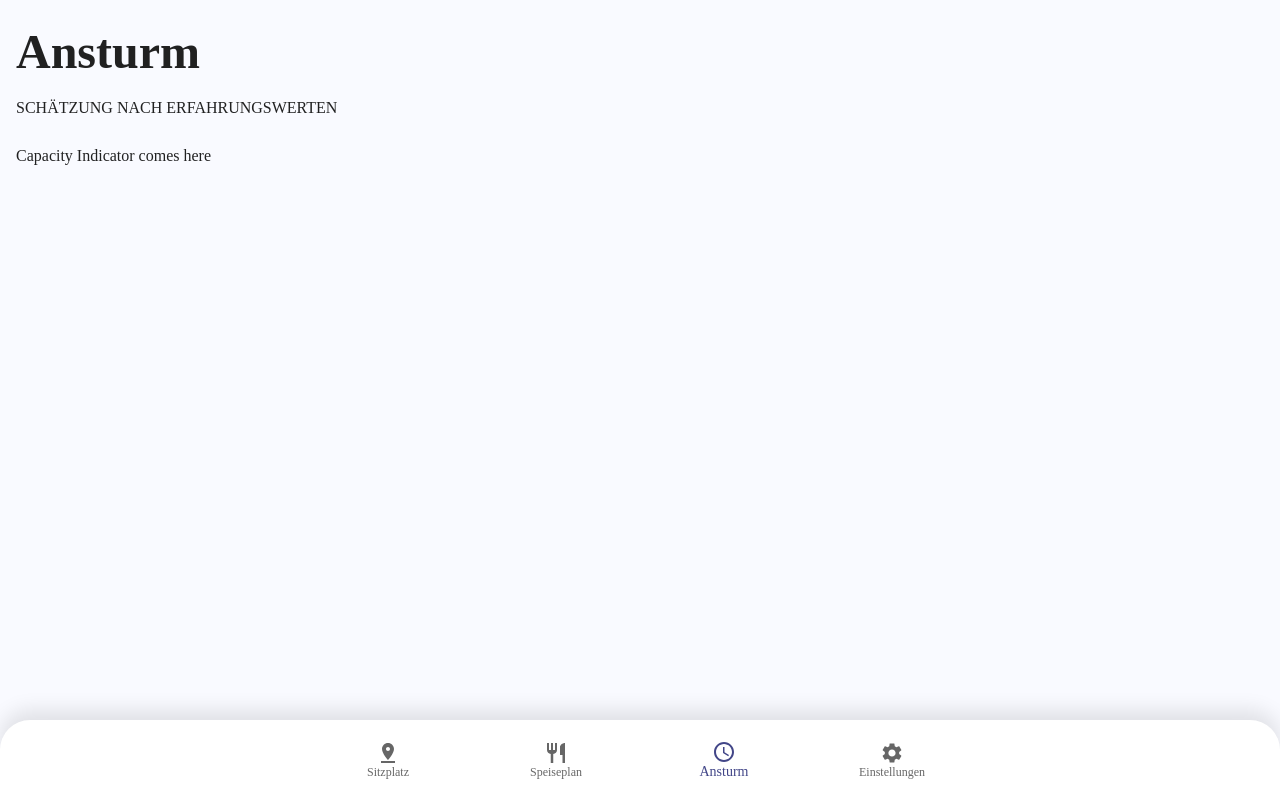
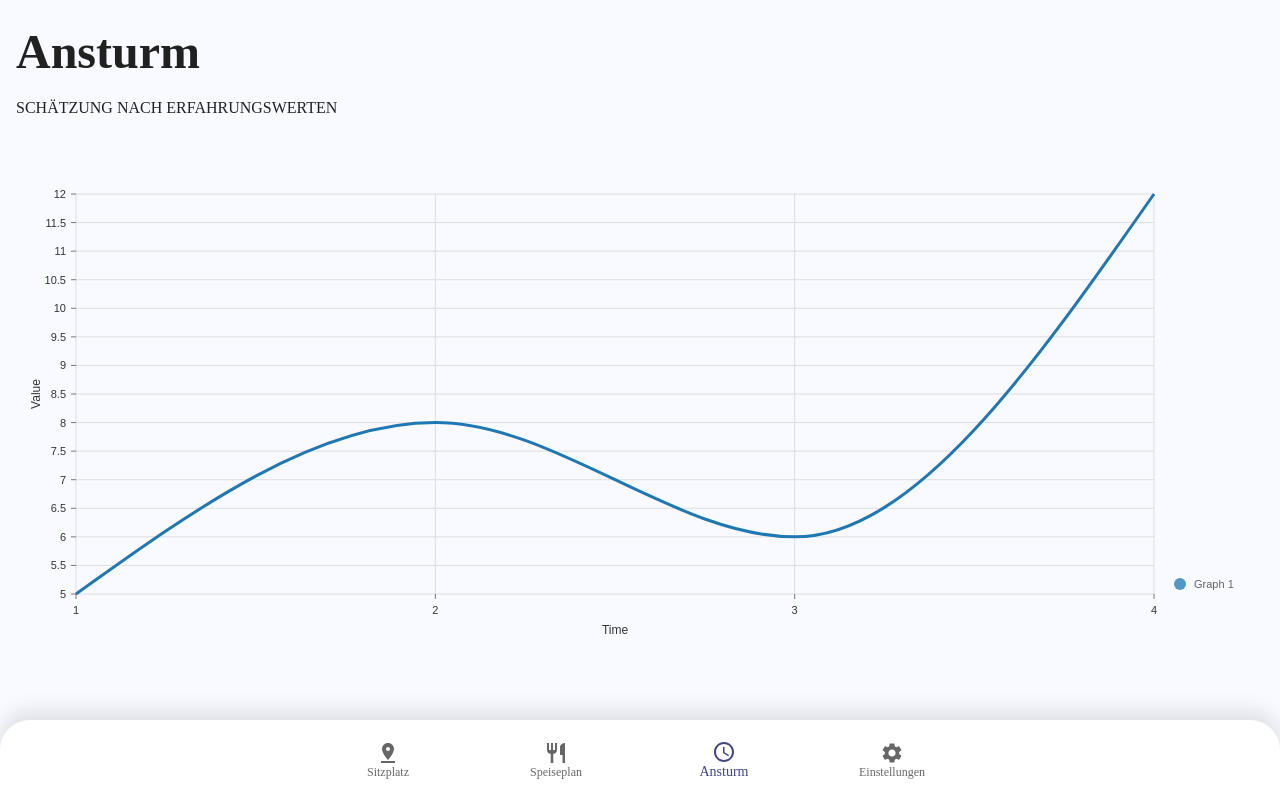
Before and after one commit to LinusHe/MensaPWA, a React (Create React App) app in the folder mensa-pwa-react/: page /rush in a window 1280 px wide. Built offline with nearby package versions, Linux system fonts and the light colour scheme.

Commit message:
Added Nivo Graph to Project

```diff
--- a/mensa-pwa-react/package.json
+++ b/mensa-pwa-react/package.json
@@ -3,12 +3,15 @@
   "version": "0.1.0",
   "private": true,
   "dependencies": {
+    "@babel/plugin-proposal-private-property-in-object": "^7.16.7",
     "@emotion/react": "^11.11.1",
     "@emotion/styled": "^11.11.0",
     "@fontsource-variable/jost": "^5.0.4",
     "@fontsource/roboto": "^5.0.3",
     "@mui/icons-material": "^5.11.16",
     "@mui/material": "^5.13.5",
+    "@nivo/core": "^0.83.0",
+    "@nivo/line": "^0.83.0",
     "@testing-library/jest-dom": "^5.16.5",
     "@testing-library/react": "^13.4.0",
     "@testing-library/user-event": "^13.5.0",
--- /dev/null
+++ b/mensa-pwa-react/src/assets/mensaCapacity.json
@@ -0,0 +1,272 @@
+[
+  {
+    "id": "japan",
+    "color": "hsl(193, 70%, 50%)",
+    "data": [
+      {
+        "x": "plane",
+        "y": 296
+      },
+      {
+        "x": "helicopter",
+        "y": 222
+      },
+      {
+        "x": "boat",
+        "y": 213
+      },
+      {
+        "x": "train",
+        "y": 70
+      },
+      {
+        "x": "subway",
+        "y": 250
+      },
+      {
+        "x": "bus",
+        "y": 284
+      },
+      {
+        "x": "car",
+        "y": 177
+      },
+      {
+        "x": "moto",
+        "y": 77
+      },
+      {
+        "x": "bicycle",
+        "y": 225
+      },
+      {
+        "x": "horse",
+        "y": 223
+      },
+      {
+        "x": "skateboard",
+        "y": 27
+      },
+      {
+        "x": "others",
+        "y": 199
+      }
+    ]
+  },
+  {
+    "id": "france",
+    "color": "hsl(347, 70%, 50%)",
+    "data": [
+      {
+        "x": "plane",
+        "y": 16
+      },
+      {
+        "x": "helicopter",
+        "y": 74
+      },
+      {
+        "x": "boat",
+        "y": 273
+      },
+      {
+        "x": "train",
+        "y": 294
+      },
+      {
+        "x": "subway",
+        "y": 60
+      },
+      {
+        "x": "bus",
+        "y": 219
+      },
+      {
+        "x": "car",
+        "y": 238
+      },
+      {
+        "x": "moto",
+        "y": 175
+      },
+      {
+        "x": "bicycle",
+        "y": 244
+      },
+      {
+        "x": "horse",
+        "y": 166
+      },
+      {
+        "x": "skateboard",
+        "y": 211
+      },
+      {
+        "x": "others",
+        "y": 235
+      }
+    ]
+  },
+  {
+    "id": "us",
+    "color": "hsl(332, 70%, 50%)",
+    "data": [
+      {
+        "x": "plane",
+        "y": 171
+      },
+      {
+        "x": "helicopter",
+        "y": 136
+      },
+      {
+        "x": "boat",
+        "y": 248
+      },
+      {
+        "x": "train",
+        "y": 177
+      },
+      {
+        "x": "subway",
+        "y": 231
+      },
+      {
+        "x": "bus",
+        "y": 190
+      },
+      {
+        "x": "car",
+        "y": 144
+      },
+      {
+        "x": "moto",
+        "y": 266
+      },
+      {
+        "x": "bicycle",
+        "y": 109
+      },
+      {
+        "x": "horse",
+        "y": 292
+      },
+      {
+        "x": "skateboard",
+        "y": 175
+      },
+      {
+        "x": "others",
+        "y": 160
+      }
+    ]
+  },
+  {
+    "id": "germany",
+    "color": "hsl(143, 70%, 50%)",
+    "data": [
+      {
+        "x": "plane",
+        "y": 246
+      },
+      {
+        "x": "helicopter",
+        "y": 145
+      },
+      {
+        "x": "boat",
+        "y": 121
+      },
+      {
+        "x": "train",
+        "y": 198
+      },
+      {
+        "x": "subway",
+        "y": 197
+      },
+      {
+        "x": "bus",
+        "y": 298
+      },
+      {
+        "x": "car",
+        "y": 7
+      },
+      {
+        "x": "moto",
+        "y": 228
+      },
+      {
+        "x": "bicycle",
+        "y": 294
+      },
+      {
+        "x": "horse",
+        "y": 88
+      },
+      {
+        "x": "skateboard",
+        "y": 130
+      },
+      {
+        "x": "others",
+        "y": 129
+      }
+    ]
+  },
+  {
+    "id": "norway",
+    "color": "hsl(12, 70%, 50%)",
+    "data": [
+      {
+        "x": "plane",
+        "y": 164
+      },
+      {
+        "x": "helicopter",
+        "y": 76
+      },
+      {
+        "x": "boat",
+        "y": 95
+      },
+      {
+        "x": "train",
+        "y": 141
+      },
+      {
+        "x": "subway",
+        "y": 72
+      },
+      {
+        "x": "bus",
+        "y": 139
+      },
+      {
+        "x": "car",
+        "y": 89
+      },
+      {
+        "x": "moto",
+        "y": 160
+      },
+      {
+        "x": "bicycle",
+        "y": 289
+      },
+      {
+        "x": "horse",
+        "y": 4
+      },
+      {
+        "x": "skateboard",
+        "y": 188
+      },
+      {
+        "x": "others",
+        "y": 239
+      }
+    ]
+  }
+]
--- /dev/null
+++ b/mensa-pwa-react/src/components/CapacityGraph.js
@@ -0,0 +1,73 @@
+import React from 'react';
+import { ResponsiveLine } from '@nivo/line';
+
+const CapacityGraph = ({ data }) => {
+  return (
+    <div style={{ height: '500px' }}>
+      <ResponsiveLine
+        data={data}
+        margin={{ top: 50, right: 110, bottom: 50, left: 60 }}
+        xScale={{ type: 'point' }}
+        yScale={{ type: 'linear', min: 'auto', max: 'auto', stacked: true, reverse: false }}
+        yFormat=" >-.2f"
+        curve="monotoneX"
+        axisTop={null}
+        axisRight={null}
+        axisBottom={{
+          orient: 'bottom',
+          tickSize: 5,
+          tickPadding: 5,
+          tickRotation: 0,
+          legend: 'Time',
+          legendOffset: 36,
+          legendPosition: 'middle'
+        }}
+        axisLeft={{
+          orient: 'left',
+          tickSize: 5,
+          tickPadding: 5,
+          tickRotation: 0,
+          legend: 'Value',
+          legendOffset: -40,
+          legendPosition: 'middle'
+        }}
+        colors={{ scheme: 'category10' }}
+        lineWidth={3}
+        pointSize={10}
+        pointColor={{ theme: 'background' }}
+        pointBorderWidth={2}
+        pointBorderColor={{ from: 'serieColor' }}
+        pointLabelYOffset={-12}
+        useMesh={true}
+        legends={[
+          {
+            anchor: 'bottom-right',
+            direction: 'column',
+            justify: false,
+            translateX: 100,
+            translateY: 0,
+            itemsSpacing: 0,
+            itemDirection: 'left-to-right',
+            itemWidth: 80,
+            itemHeight: 20,
+            itemOpacity: 0.75,
+            symbolSize: 12,
+            symbolShape: 'circle',
+            symbolBorderColor: 'rgba(0, 0, 0, .5)',
+            effects: [
+              {
+                on: 'hover',
+                style: {
+                  itemBackground: 'rgba(0, 0, 0, .03)',
+                  itemOpacity: 1
+                }
+              }
+            ]
+          }
+        ]}
+      />
+    </div>
+  );
+};
+
+export default CapacityGraph;
--- a/mensa-pwa-react/src/components/CapacityIndicator.js
+++ b/mensa-pwa-react/src/components/CapacityIndicator.js
@@ -1,9 +1,25 @@
 import React from 'react'
 import { Grid } from '@mui/material';
 import Typography from '@mui/material/Typography';
+import CapacityGraph from './CapacityGraph';
+// import CapacityData from '../assets/mensaCapacity.json'
 
 
 function CapacityIndicator() {
+  const data = [
+    {
+      id: 'Graph 1',
+      data: [
+        { x: '1', y: 5 },
+        { x: '2', y: 8 },
+        { x: '3', y: 6 },
+        { x: '4', y: 12 },
+        // Weitere Datenpunkte hier...
+      ]
+    }
+  ];
+
+
   return (
     <Grid
       container
@@ -19,14 +35,14 @@ function CapacityIndicator() {
           Ansturm
         </Typography>
       </Grid>
-      <Grid item xs={12} sx={{pb:3}}>
+      <Grid item xs={12} sx={{ pb: 3 }}>
         <Typography variant="p" fontWeight="regular" textTransform="uppercase">
           Schätzung nach Erfahrungswerten
         </Typography>
       </Grid>
       <Grid item xs={12}>
         <Typography variant="p" fontWeight="light">
-          Capacity Indicator comes here
+          <CapacityGraph data={data}></CapacityGraph>
         </Typography>
       </Grid>
     </Grid>
```
Also changed, not shown: 1 other file (tests, documents, lock files or other folders).
